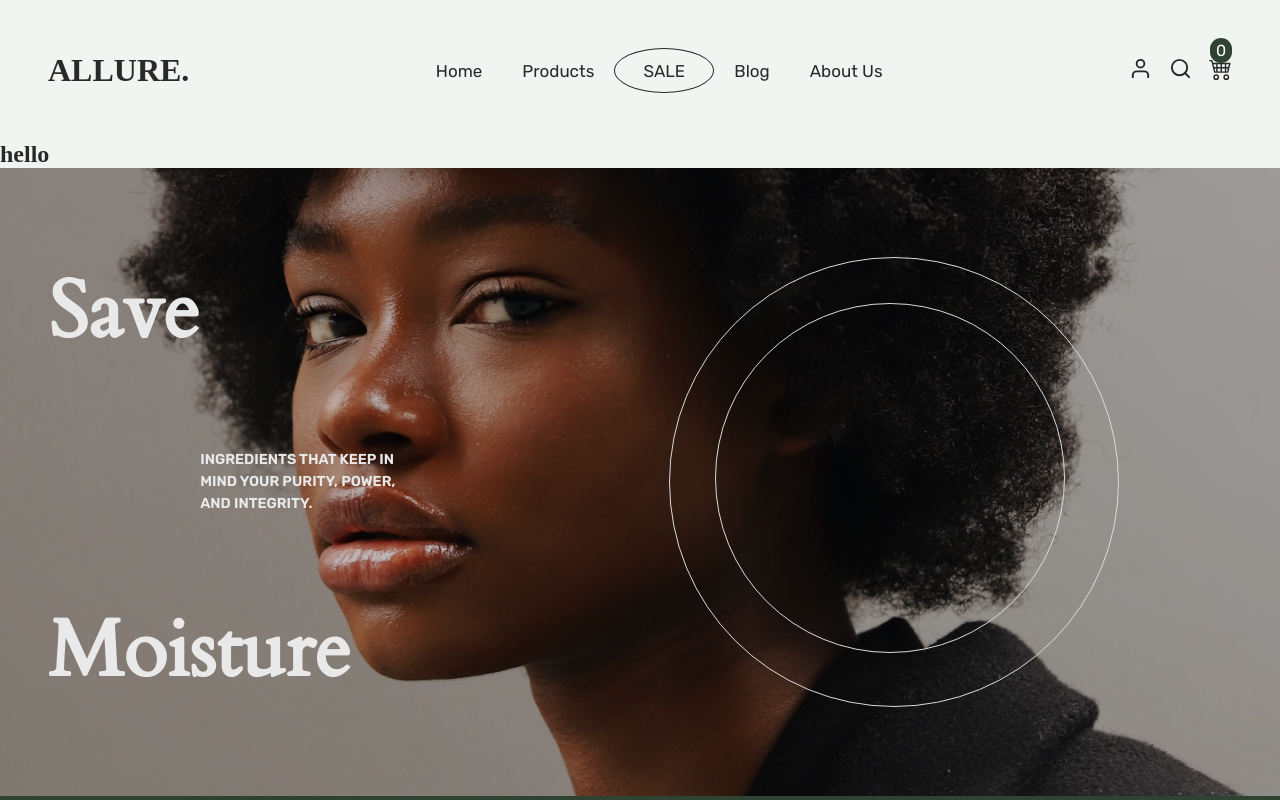
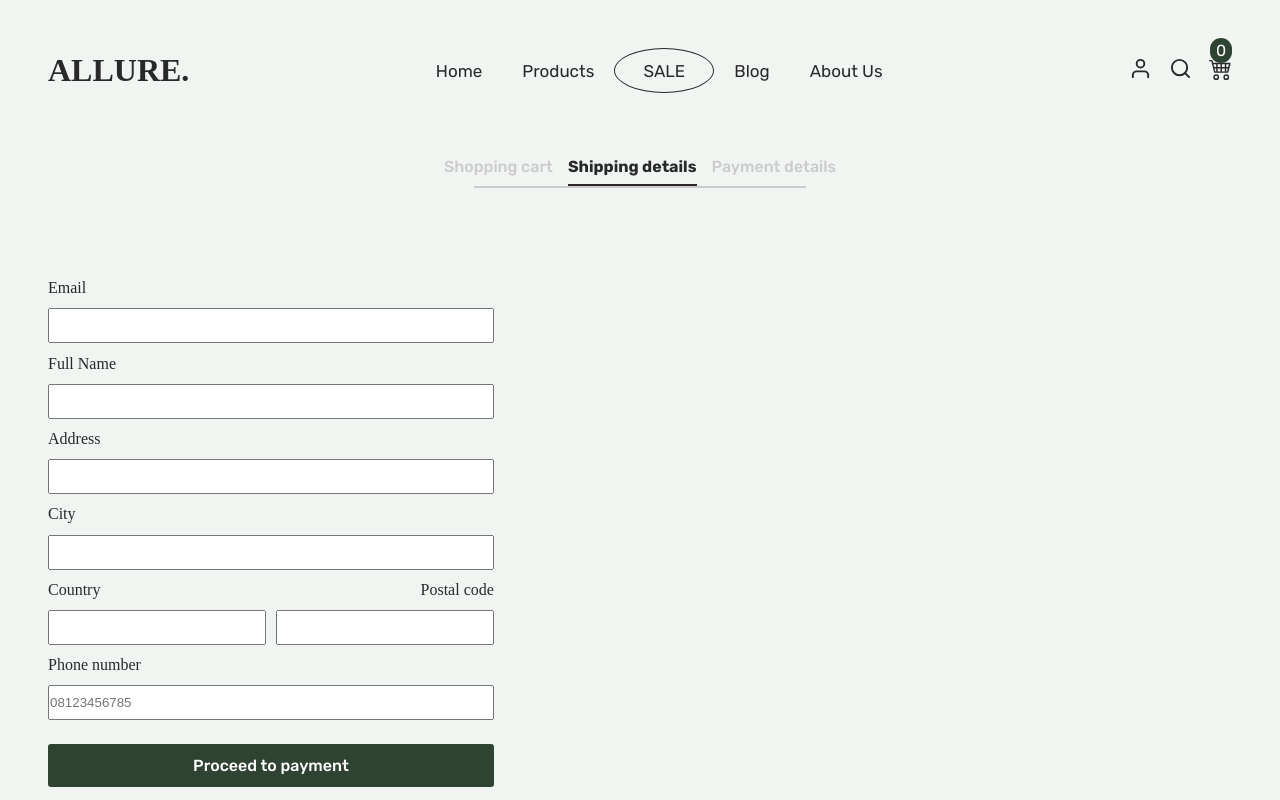
Before and after one commit to Kel-VinTech/Allure-ecommerce, a React (Vite) app: page /checkout in a window 1280 px wide. Shown: the top 800 px of the page. Built offline with nearby package versions, Linux system fonts and the light colour scheme.

Commit message:
created page for checkout

```diff
--- a/src/pages/Cart/index.jsx
+++ b/src/pages/Cart/index.jsx
@@ -22,15 +22,15 @@ const Cart = () => {
     const totalQuantity = useSelector(state => state.cart.totalQty)
 
     return <main>
-        <div className="cart-check">
-            <div className="cart-heading row">
+        <div className="cart-check row">
+            <div className="cart-heading">
                 <div className="cart-links">
                     <NavLink to="#"
                     style={NavLinkStyle}
                     >Shopping cart
-                    {/* <div className="cart-line2"></div> */}
+                    <div className="cart-line2"></div>
                     </NavLink>
-                    <NavLink to="checkout"
+                    <NavLink to="/checkout"
                     >Shipping details</NavLink>
                     <NavLink to="#">Payment details</NavLink>
 
--- a/src/pages/Checkout/index.jsx
+++ b/src/pages/Checkout/index.jsx
@@ -1,11 +1,124 @@
 import React from "react";
+import { NavLink, useLocation,Link } from "react-router-dom";
+import "/src/scss/Checkout.scss";
+import { useSelector,useDispatch } from "react-redux";
+import { cartActions } from "../../redux/slices/cartSlice";
+import {TiDeleteOutline} from "react-icons/ti"
 
 const Checkout = () => {
+
+    const cartItems = useSelector((state) => state.cart.cartItems)
+
+    const NavLinkStyle = ({isActive})=> {
+        return {
+            fontWeight: isActive ? "bold" : "normal",
+            color : isActive ? "#292929": "",
+
+        }
+    }
+
     return <main>
-       <div className="text">
-        <h2>hello</h2>
-       </div>
+        <div className="cart-check row">
+            <div className="cart-heading">
+                <div className="cart-links">
+                    <NavLink to="/cart"
+                    >Shopping cart
+                    </NavLink>
+                    <NavLink to="/checkout"
+                    style={NavLinkStyle}
+                    >Shipping details
+                    <div className="cart-line2"></div>
+                    </NavLink>
+                    <NavLink to="#">Payment details</NavLink>
+
+                </div>
+                <div className="cart-line"></div>
+            </div>
+
+            <div className="checkout-details row">
+                <div className="form-details">
+                    <form action="" method="get">
+                    <label htmlFor="email">Email</label>
+                    <input type="email" name="email" id="email" />
+
+
+                    <label htmlFor="text">Full Name</label>
+                    <input type="text" name="text" id="text" />
+
+                    <label htmlFor="address">Address</label>
+                    <input type="text" name="address" id="address" />
+
+                    <label htmlFor="city">City</label>
+                    <input type="text" name="city" id="city" />
+
+                    <div className="location">
+                        <label htmlFor="country">Country</label>
+                        <label htmlFor="postal">Postal code</label>
+                    </div>
+                    <div className="location">
+                        <input type="text" name="country" id="country" />
+                        <input type="text" name="postal" id="postal" />
+                    </div>
+
+                    <label htmlFor="phone" >Phone number</label>
+                    <input type="text" name="phone" id="phone" placeholder="08123456785" />
+
+                    <Link to="#">Proceed to payment</Link>
+                    </form>
+                </div>
+                <div className="checkout-items">
+                {
+                            cartItems.map((item, index) => (
+                                <Tr item={item} key={index} />
+
+                           ))}
+                </div>
+
+            </div>
+         </div>
     </main>
 }
 
+
+
+
+const Tr = ({item}) => {
+
+    const dispatch = useDispatch();
+
+    const deleteProduct = () => {
+        dispatch(cartActions.deleteItem(item.id))
+    }
+    return (
+
+        <section className="cart-section-2" >
+
+
+                <div className="items">
+                <div className="items-details">
+                    <div className="item-image">
+                        <img src={item.imgUrl} alt="" />
+                    </div>
+                    <div className="item-text">
+                        <h2>{item.productName}</h2>
+                        <p>Clearamane</p>
+                        <p>Size: <span>200ml / 3.3 fl oz</span></p>
+                        <span>1</span>
+                    </div>
+                </div>
+                <div className="items-functions">
+                    <i
+                    ><TiDeleteOutline
+                    onClick={deleteProduct}
+                    /></i>
+                    <h2>${item.price}</h2>
+                </div>
+
+                </div>
+                <div className="cart-line1"></div>
+
+                                </section>
+    )
+}
+
 export default Checkout;
--- a/src/scss/Cart.scss
+++ b/src/scss/Cart.scss
@@ -8,12 +8,12 @@ main{
             flex-direction: column;
             justify-content: center;
             align-items: center;
+            padding-bottom: 2rem;
 
 
             .cart-links{
                 display: flex;
-                gap: 20px;
-                padding: .6rem 0;
+                gap: 15px;
 
                 a{
                     text-decoration: none;
@@ -23,20 +23,23 @@ main{
                     font-size: 1rem;
                     color: #cccaca;
 
+
+                    .cart-line2{
+                        border: 0.01px solid #292929;
+                        width: 100%;
+                        margin-top: .5rem;
+
+                    }
+
                 }
 
-                // .cart-line2{
-                //     border: 0.01px solid #292929;
-                //     width: 100%;
-                //     margin-top: 1.3rem;
-                // }
 
             }
         }
         .cart-line{
             border: 0.01px solid #cccaca;
-            width: 33%;
-            margin-bottom: .5rem;
+            width: 26%;
+            // margin-bottom: .5rem;
         }
 
 
--- /dev/null
+++ b/src/scss/Checkout.scss
@@ -0,0 +1,69 @@
+main{
+    .cart-check{
+        padding: 1rem 0;
+
+
+        .checkout-details{
+            display: flex;
+            justify-content: space-between;
+            gap: 30px;
+
+
+            .form-details{
+                display: flex;
+                flex-direction: column;
+                width: 100%;
+                gap: 10px;
+
+                form{
+                    display: flex;
+                    flex-direction: column;
+                    width: 85%;
+
+                    label{
+                         margin: .7rem 0;
+                    }
+                    input{
+                        width: 100%;
+                        padding: .5rem 0;
+
+
+                        ::placeholder{
+                            padding: 0 1rem;
+                        }
+                    }
+
+                    .location{
+                        display: flex;
+                        justify-content: space-between;
+                        gap: 10px;
+
+                        label{
+                            text-align: center;
+                        }
+                    }
+
+                    a{
+                        padding:12px 35px;
+                        border-radius: 3px;
+                        font-size: 1rem;
+                        font-weight: 500;
+                        cursor: pointer;
+                        border: none;
+                        background: #2f4333;
+                        color: #fff;
+                        font-family: 'Rubik', sans-serif;
+                        text-decoration: none;
+                        text-align: center;
+                        margin-top: 1.5rem;
+                    }
+                }
+
+            }
+            .checkout-items{
+                width: 120%;
+            }
+        }
+
+    }
+}
```
